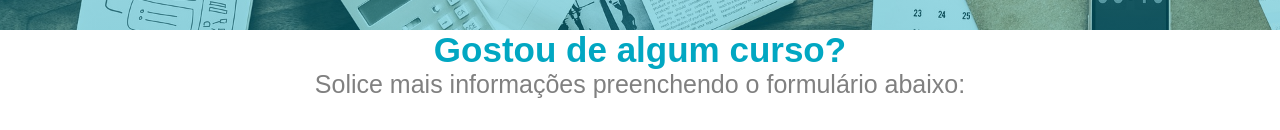
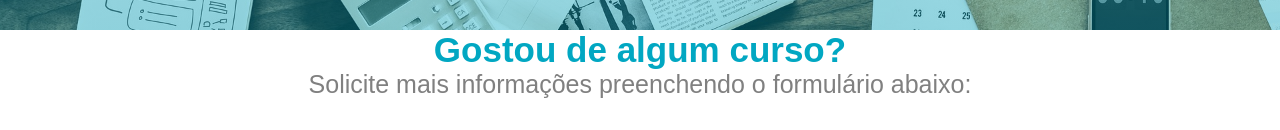
Before and after one commit to Leonardoliveira/Site_Ac_Dev, a plain HTML site: page Detalhes.html in a window 1280 px wide. Shown: the part 670-800 px from the top of the page. Drawn offline with Linux system fonts and the light colour scheme.

Commit message:
Atualizado

```diff
--- a/Detalhes.html
+++ b/Detalhes.html
@@ -29,7 +29,7 @@
         </section>
         <div class="titulo-detalhes">
             <h1>Gostou de algum curso?</h1>
-            <p>Solice mais informações preenchendo o formulário abaixo:</p>
+            <p>Solicite mais informações preenchendo o formulário abaixo:</p>
         </div>
         <div class="formulario-detalhes">
             <!--formulário de cadastro de produtos-->
```
